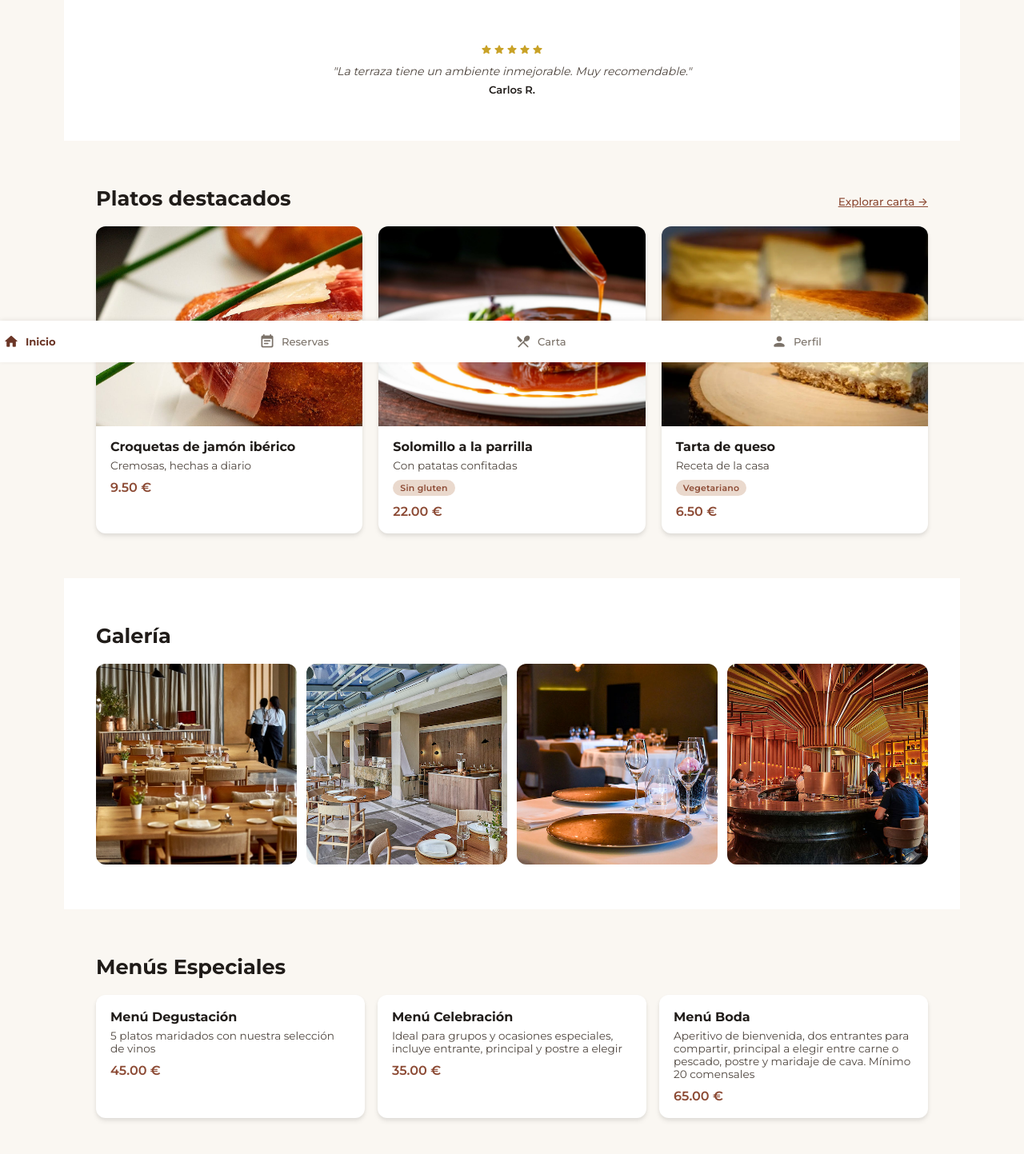
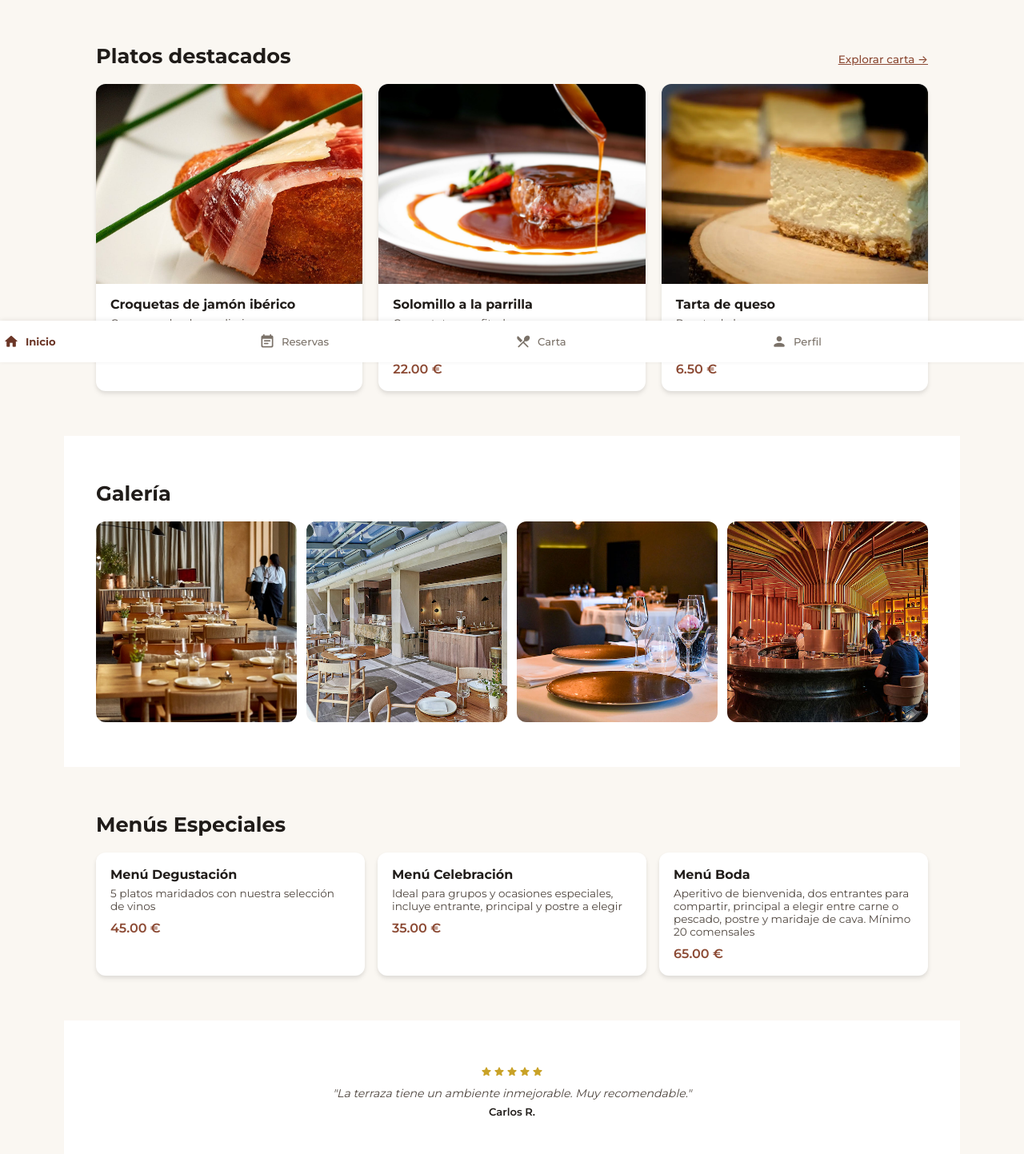
Before and after one commit to maquedaperez/restaurante-booking-app, an Angular app: page /landing in a window 1280 px wide. Shown: the part 347-1790 px from the top of the page at 80% size. Built offline with nearby package versions, Linux system fonts and the light colour scheme.

Commit message:
Ajustes finales 1.5

```diff
--- a/src/app/pages/landing/landing.component.html
+++ b/src/app/pages/landing/landing.component.html
@@ -14,18 +14,6 @@
           <a class="btn hero__cta-secondary" routerLink="/carta">Ver Carta</a>
         </div>
       </div>
-    </div>
-  </section>
-
-  <section class="section section--alt reviews-section">
-    <div class="review-featured">
-      <div class="review-card__stars">
-        <span class="material-icons-round" *ngFor="let i of [0, 1, 2, 3, 4]">
-          {{ i < featuredOpinion.rating ? 'star' : 'star_border' }}
-        </span>
-      </div>
-      <p class="review-card__text">"{{ featuredOpinion.texto }}"</p>
-      <span class="review-card__author">{{ featuredOpinion.autor }}</span>
     </div>
   </section>
 
@@ -109,6 +97,18 @@
     </div>
   </section>
 
+  <section class="section section--alt reviews-section">
+    <div class="review-featured">
+      <div class="review-card__stars">
+        <span class="material-icons-round" *ngFor="let i of [0, 1, 2, 3, 4]">
+          {{ i < featuredOpinion.rating ? 'star' : 'star_border' }}
+        </span>
+      </div>
+      <p class="review-card__text">"{{ featuredOpinion.texto }}"</p>
+      <span class="review-card__author">{{ featuredOpinion.autor }}</span>
+    </div>
+  </section>
+
   <section class="section map-section">
     <iframe
       class="contact-map"
--- a/src/app/pages/profile/profile.component.ts
+++ b/src/app/pages/profile/profile.component.ts
@@ -154,13 +154,17 @@ import { formatDateShort } from '../../shared/utils/date-format';
         min-width: 0;
       }
       .profile__section input[type='date'].form-control {
-        padding: 10px 10px;
+        height: 46px;
+        padding: 0 10px;
         font-size: 0.85rem;
+        line-height: 46px;
       }
       @media (max-width: 380px) {
         .profile__section input[type='date'].form-control {
-          padding: 8px 6px;
+          height: 42px;
+          padding: 0 6px;
           font-size: 0.78rem;
+          line-height: 42px;
         }
       }
       .profile__section .btn-block {
```
